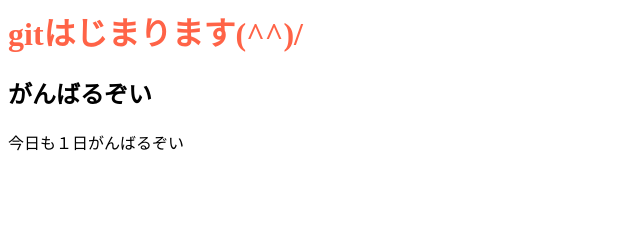
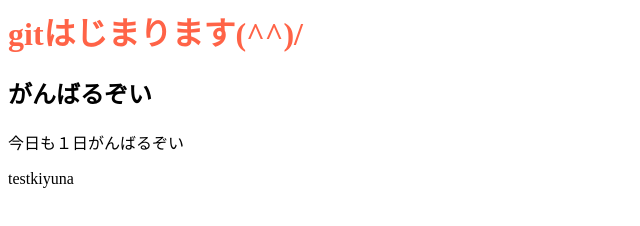
Before and after one commit to kiyunamakiki/maki1, a plain HTML site: page index.html in a window 1280 px wide. Shown: the full height of the page, 0-640 px from the left. Drawn offline with Linux system fonts and the light colour scheme.

Commit message:
てすと

```diff
--- a/index.html
+++ b/index.html
@@ -2,3 +2,4 @@
 <h1>gitはじまります(^^)/</h1>
 <h2>がんばるぞい</h2>
 <p>今日も１日がんばるぞい</p>
+<p>testkiyuna</p>
```
